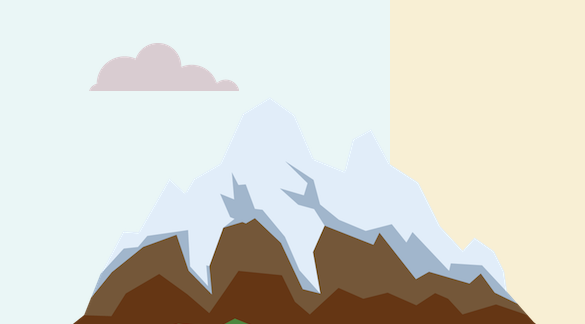
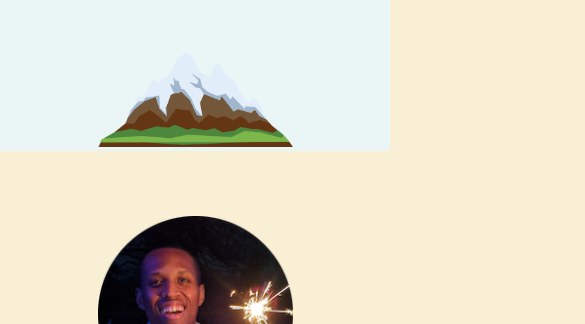
Before and after one commit to julianaboolean/Updated-CV, a plain HTML site: page index.html in a window 390 px wide. Shown: the part 520-844 px from the top of the page, 585 px wide, since content can reach past the window. Drawn offline with Linux system fonts and the light colour scheme.

Commit message:
style.css
mobile responsive design

```diff
--- a/css/style.css
+++ b/css/style.css
@@ -92,11 +92,9 @@ a {
   line-height: 2;
 }
 
-/* For width 400px and larger: */
-@media only screen and (min-width: 400px) {
-  .mountain-img {
-    max-width: 50%;
-  }
+/* For smaller displays reduce mountain size */
+.mountain-img {
+  max-width: 50%;
 }
 
 .profile {
```
